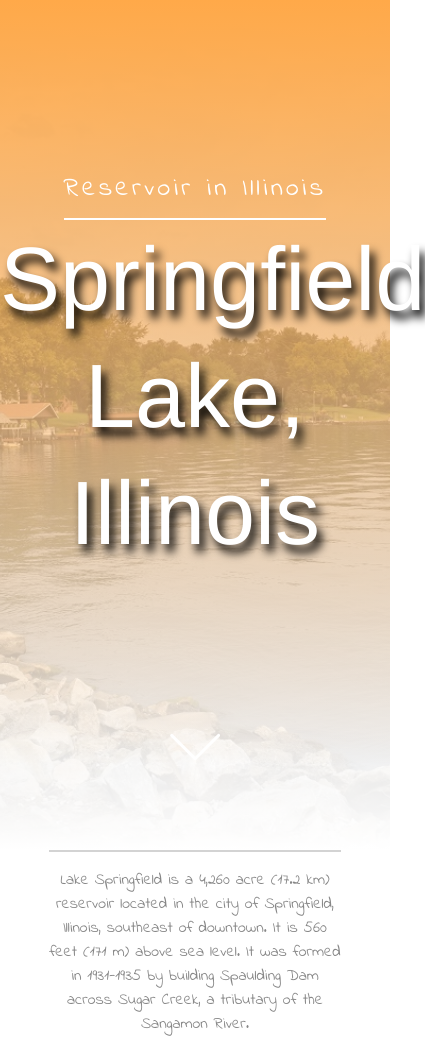
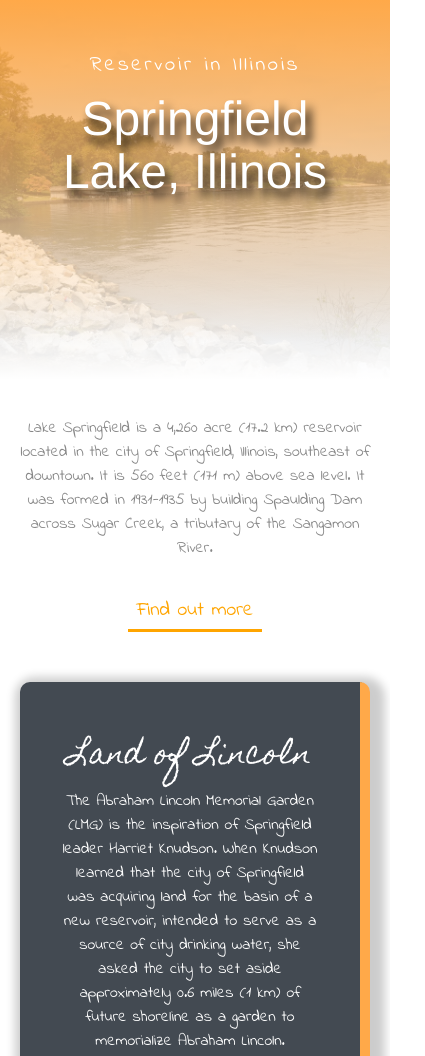
Before and after one commit to ukirderohit/Sass-Landing-Page, a plain HTML site: page index.html in a window 390 px wide. Shown: the top 1056 px of the page, 425 px wide, since content can reach past the window. Drawn offline with Linux system fonts and the light colour scheme.

Commit message:
media queries added

```diff
--- a/css/main.css
+++ b/css/main.css
@@ -172,3 +172,56 @@ ol,ul {
     display: table;
     clear: both;
     }
+
+/*Media Queries*/
+
+@media (max-width: 1024px){
+    .primary-content,
+    .secondary-content{
+        width: 90%;
+    }
+    .landoflincoln{
+        padding: 10% 12%;
+        margin: 50px 0 20px;
+    }
+}
+
+
+@media (max-width: 768px){
+    .primary-content,
+    .secondary-content{
+        width: 100%;
+        padding: 20px;
+        border-top: none;
+    }
+    .main-header{
+        max-height: 380px;
+        padding: 50px 25px 0;
+    }
+    .title{
+        font-size: 1.3rem;
+        border: none;
+    }
+    h1{
+        font-size: 3rem;
+        line-height: 1.1;
+    }
+    h2{
+        font-size: 1.8rem;
+        line-height: 1.1;
+    }
+    .arrow{
+        display: none;
+    }
+    .lakespi{
+        font-size: 1rem;
+    }
+    .resorts,
+    .tips{
+        float: none;
+        width: 100%;
+    }
+    .main-footer{
+        padding: 20px 0;
+    }
+}
--- a/index.html
+++ b/index.html
@@ -2,6 +2,7 @@
 <html>
   <head>
     <title>Springfield Lake</title>
+    <meta name="viewport" content="width=device-width, initial-scale=1">
     <link rel="stylesheet" href="css/main.css">
     <link href="https://fonts.googleapis.com/css?family=Indie+Flower" rel="stylesheet">
   </head>
@@ -12,7 +13,7 @@
       <a href="#second"><img class="arrow" src="img/arrow.svg" alt="Down arrow"></a>
     </header>
         <div id="second" class="primary-content t-border">
-          <p>Lake Springfield is a 4,260 acre (17.2 km) reservoir located in the city of Springfield, Illinois,
+          <p class="lakespi">Lake Springfield is a 4,260 acre (17.2 km) reservoir located in the city of Springfield, Illinois,
             southeast of downtown. It is 560 feet (171 m) above sea level. It was formed in 1931-1935 by building
               Spaulding Dam across Sugar Creek, a tributary of the Sangamon River.</p>
           <a class="callthelink" href="#">Find out more</a>
```
